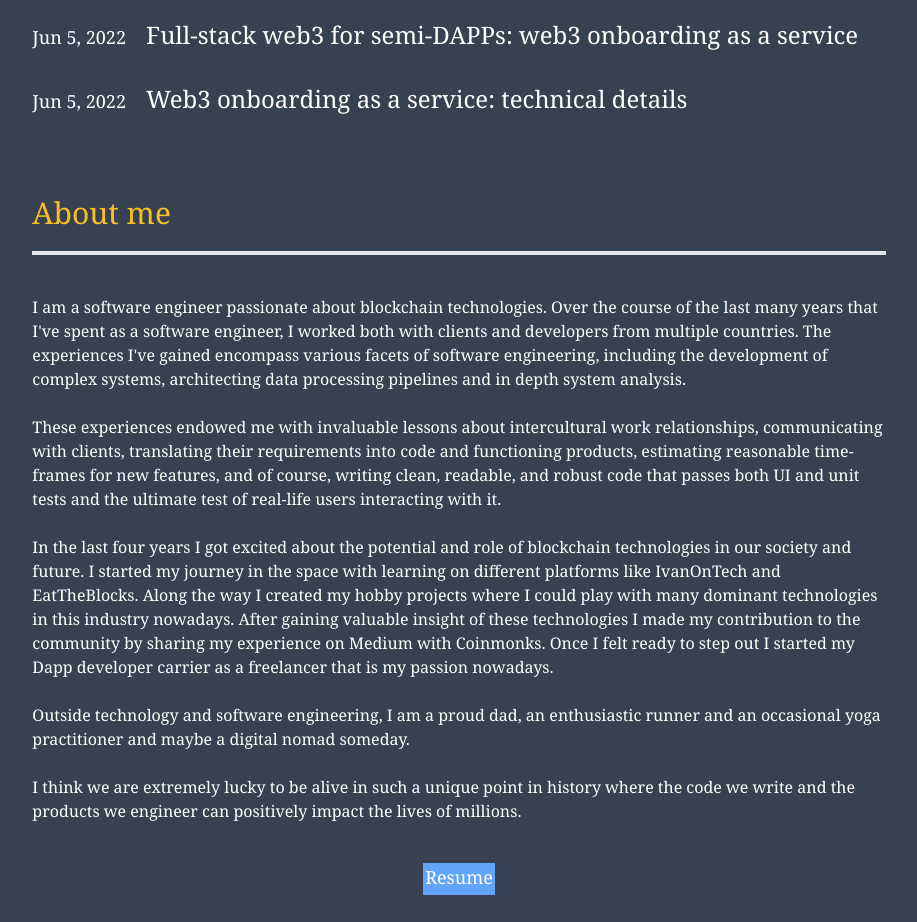
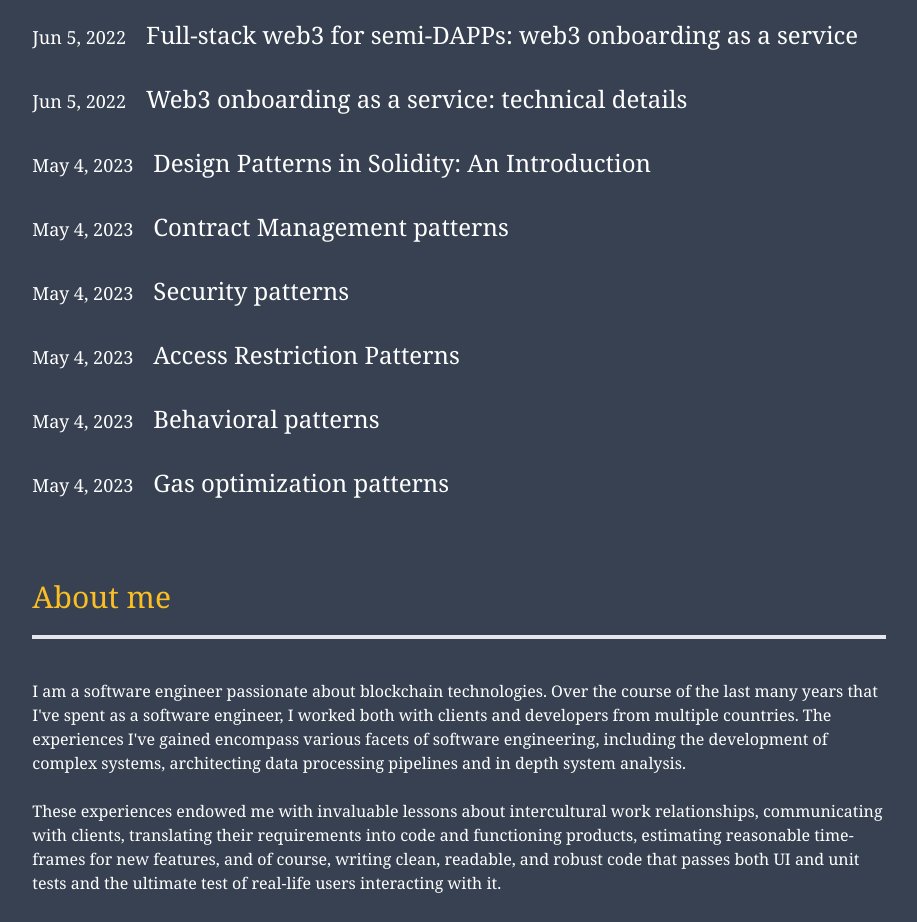
Before and after one commit to szmizorsz/personal-webpage, a React (Create React App) app: page / in a window 1280 px wide. Shown: the part 3020-3942 px from the top of the page, without its empty margins (181-1098 px from the left). Built offline with nearby package versions, Linux system fonts and the light colour scheme.

Commit message:
Posts update

```diff
--- a/src/components/Posts.js
+++ b/src/components/Posts.js
@@ -1,65 +1,94 @@
-import React from 'react'
-import Post from './Post'
+import React from "react";
+import Post from "./Post";
 
 function Posts() {
   const posts = [
     {
       title: "NFT fractions decentralised exchange introduction",
       date: "Sept 10, 2021",
-            link: "https://medium.com/@szmizorsz/nft-fractions-decentralised-exchange-introduction-3e696f27c065"
+      link: "https://medium.com/@szmizorsz/nft-fractions-decentralised-exchange-introduction-3e696f27c065",
     },
     {
       title: "Smart contract architecture",
       date: "Sept 15, 2021",
-            link: "https://medium.com/@szmizorsz/smart-contract-architecture-77a17ae9255d"
+      link: "https://medium.com/@szmizorsz/smart-contract-architecture-77a17ae9255d",
     },
     {
       title: "NFT fractions repository contracts",
       date: "Sept 20, 2021",
-            link: "https://medium.com/@szmizorsz/nft-fractions-repository-contracts-3ecab96f3d1"
+      link: "https://medium.com/@szmizorsz/nft-fractions-repository-contracts-3ecab96f3d1",
     },
     {
       title: "Dex contracts",
       date: "Sept 26, 2021",
-            link: "https://medium.com/@szmizorsz/dex-contracts-20e11ed52ef7"
+      link: "https://medium.com/@szmizorsz/dex-contracts-20e11ed52ef7",
     },
     {
       title: "The Bridge",
       date: "Oct 1, 2021",
-            link: "https://medium.com/@szmizorsz/the-bridge-82608dfcf5a2"
+      link: "https://medium.com/@szmizorsz/the-bridge-82608dfcf5a2",
     },
     {
       title: "The Graph",
       date: "Oct 9, 2021",
-            link: "https://medium.com/@szmizorsz/the-graph-bec114d56e0e"
+      link: "https://medium.com/@szmizorsz/the-graph-bec114d56e0e",
     },
     {
       title: "UI, Deployment, Hosting, Decentralisation",
       date: "Oct 12, 2021",
-            link: "https://medium.com/@szmizorsz/ui-deployment-hosting-decentralisation-d1b2d4c41f87"
+      link: "https://medium.com/@szmizorsz/ui-deployment-hosting-decentralisation-d1b2d4c41f87",
     },
     {
       title: "Full-stack web3 for semi-DAPPs: web3 onboarding as a service",
       date: "Jun 5, 2022",
-            link: "https://medium.com/coinmonks/full-stack-web3-for-semi-dapps-web3-onboarding-as-a-service-cfbb70fa9d54"
+      link: "https://medium.com/coinmonks/full-stack-web3-for-semi-dapps-web3-onboarding-as-a-service-cfbb70fa9d54",
     },
     {
       title: "Web3 onboarding as a service: technical details",
       date: "Jun 5, 2022",
-            link: "https://medium.com/coinmonks/web3-onboarding-as-a-service-technical-details-f9f19b8daba5"
-        }
-    ]
+      link: "https://medium.com/coinmonks/web3-onboarding-as-a-service-technical-details-f9f19b8daba5",
+    },
+    {
+      title: "Design Patterns in Solidity: An Introduction",
+      date: "May 4, 2023",
+      link: "https://medium.com/coinmonks/design-patterns-in-solidity-an-introduction-fcfb0834e134",
+    },
+    {
+      title: "Contract Management patterns",
+      date: "May 4, 2023",
+      link: "https://medium.com/coinmonks/contract-management-patterns-61fad80d49c9",
+    },
+    {
+      title: "Security patterns",
+      date: "May 4, 2023",
+      link: "https://medium.com/coinmonks/security-patterns-208394299142",
+    },
+    {
+      title: "Access Restriction Patterns",
+      date: "May 4, 2023",
+      link: "https://medium.com/coinmonks/access-restriction-patterns-ee1736628a44",
+    },
+    {
+      title: "Behavioral patterns",
+      date: "May 4, 2023",
+      link: "https://medium.com/coinmonks/behavioral-patterns-a44676669d1a",
+    },
+    {
+      title: "Gas optimization patterns",
+      date: "May 4, 2023",
+      link: "https://medium.com/coinmonks/gas-optimization-patterns-a166569ecb72",
+    },
+  ];
   return (
     <div id="posts" class="pt-5 md:pt-16">
       <h6 class="flex justify-start pb-5 border-b-4 mb-10 text-yellow-400 text-3xl">
         Posts
       </h6>
-            {posts.map((post) =>
+      {posts.map((post) => (
         <Post title={post.title} link={post.link} date={post.date} />
-            )}
-
+      ))}
     </div>
-    )
+  );
 }
 
-export default Posts
+export default Posts;
```
Lines whose indentation alone changed are shown as unchanged.
